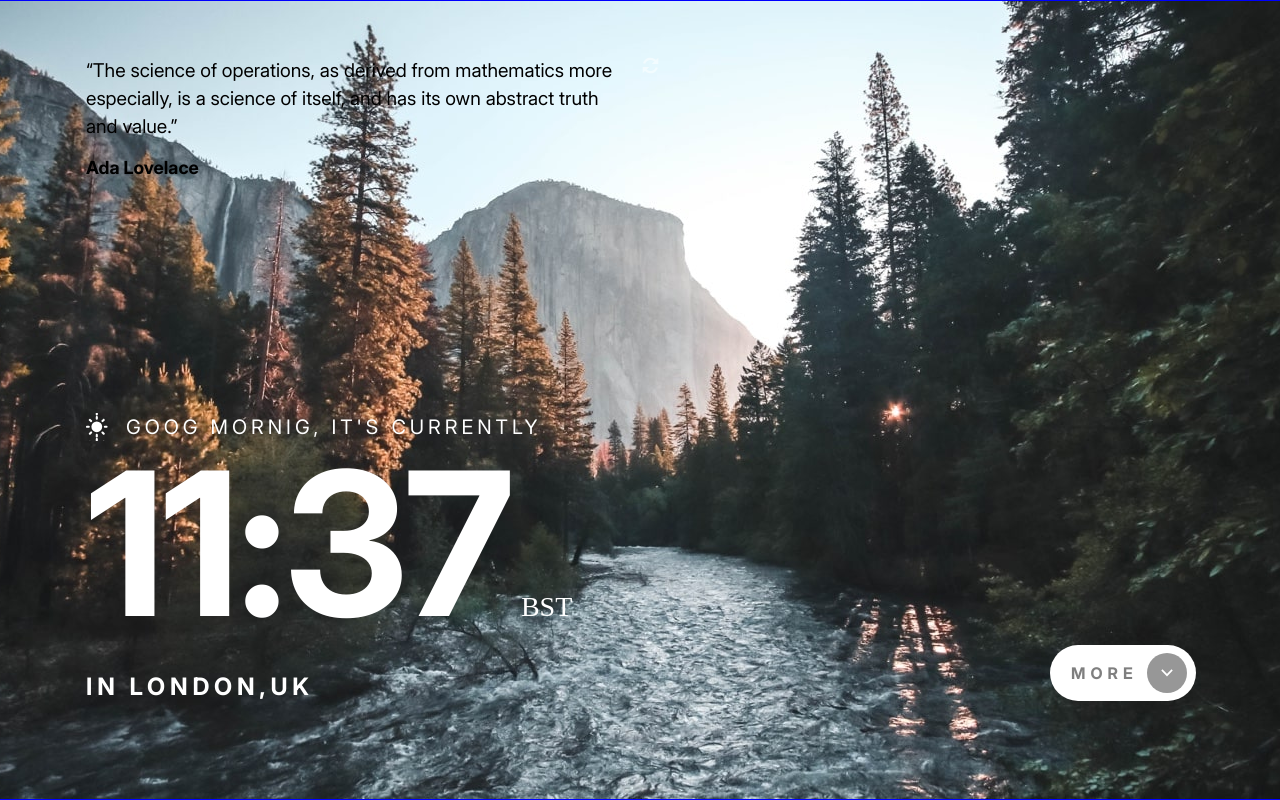
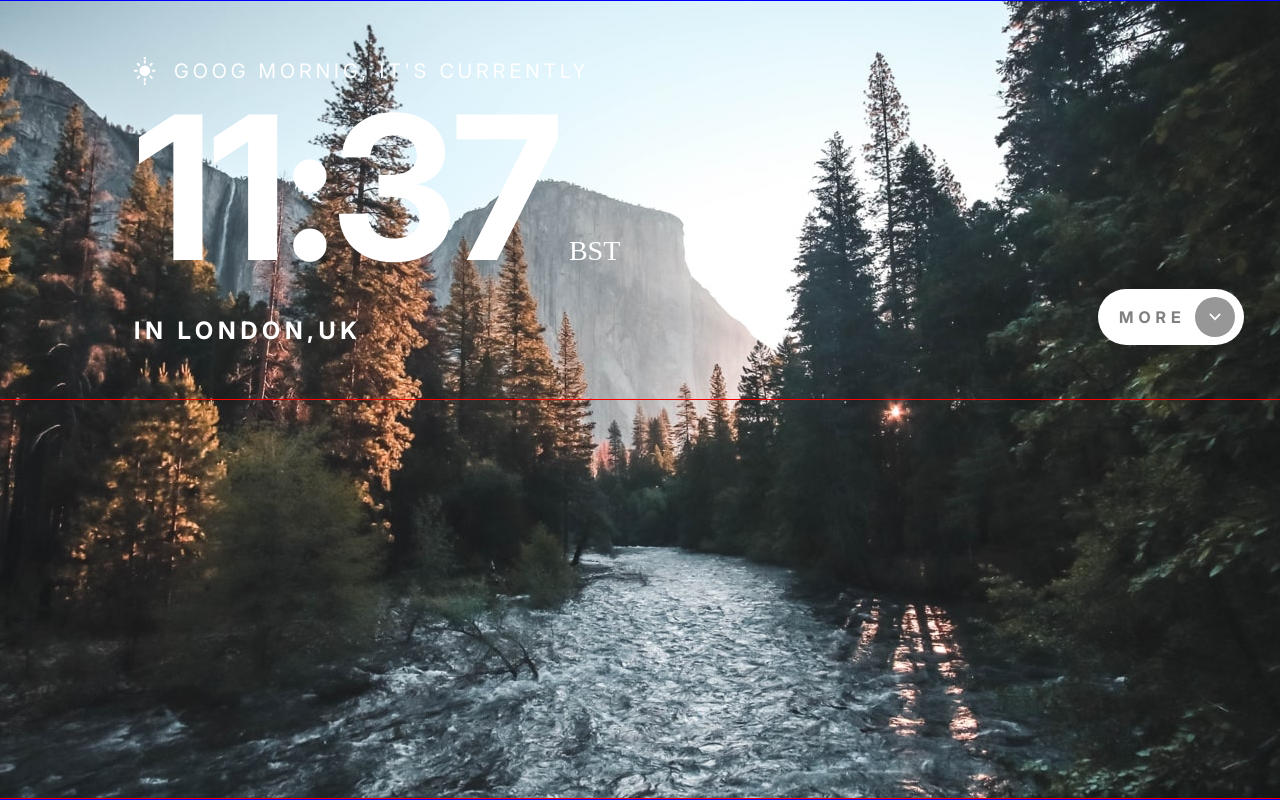
Before and after one commit to danielopq/clock-app, a React (Vite) app: page / in a window 1280 px wide. Shown: the top 800 px of the page. Built offline with nearby package versions, Linux system fonts and the light colour scheme; a web font is replaced by a local one.

Commit message:
MoreInfo.tsx - created

```diff
--- a/src/App.tsx
+++ b/src/App.tsx
@@ -1,12 +1,14 @@
 import './app.css';
 import Quote from "./components/quote/Quote";
 import Clock from "./components/clock/Clock";
+import MoreInfo from './components/moreInfo/MoreInfo';
 
 function App() {
   return (
     <main className='dayTimePic'>
       <Quote/>
       <Clock/>
+      <MoreInfo/>
     </main>
   )
 }
--- a/src/app.css
+++ b/src/app.css
@@ -3,9 +3,9 @@ main{
     height: 800px;
     display: flex;
     flex-direction: column;
-    align-items: flex-start;
+    align-items: center;
     justify-content: space-between;
-    padding: 56px 0px 0px 165px;
+    padding: 56px 0px 0px;
     border: solid 1px blue;
 }
 
--- a/src/components/clock/clock.css
+++ b/src/components/clock/clock.css
@@ -5,7 +5,7 @@
     flex-direction: column;
     align-items: flex-start;
     justify-content: space-between;
-    margin-bottom: 98px;
+    margin-left: 98px;
     color:white;
 }
 
--- /dev/null
+++ b/src/components/moreInfo/MoreInfo.tsx
@@ -0,0 +1,8 @@
+import './moreInfo.css';
+
+const MoreInfo:React.FC = () =>{
+    return(
+        <section id="moreInfo"></section>
+    )
+}
+export default MoreInfo;
--- /dev/null
+++ b/src/components/moreInfo/moreInfo.css
@@ -0,0 +1,5 @@
+#moreInfo{
+    width: inherit;
+    height: 400px;
+    border: solid 1px red;
+}
--- a/src/components/quote/quote.css
+++ b/src/components/quote/quote.css
@@ -1,6 +1,7 @@
 #quote{
     width: 573px;
     height: auto;
+    display: none;
 }
 
 #quoteSelector{
```
